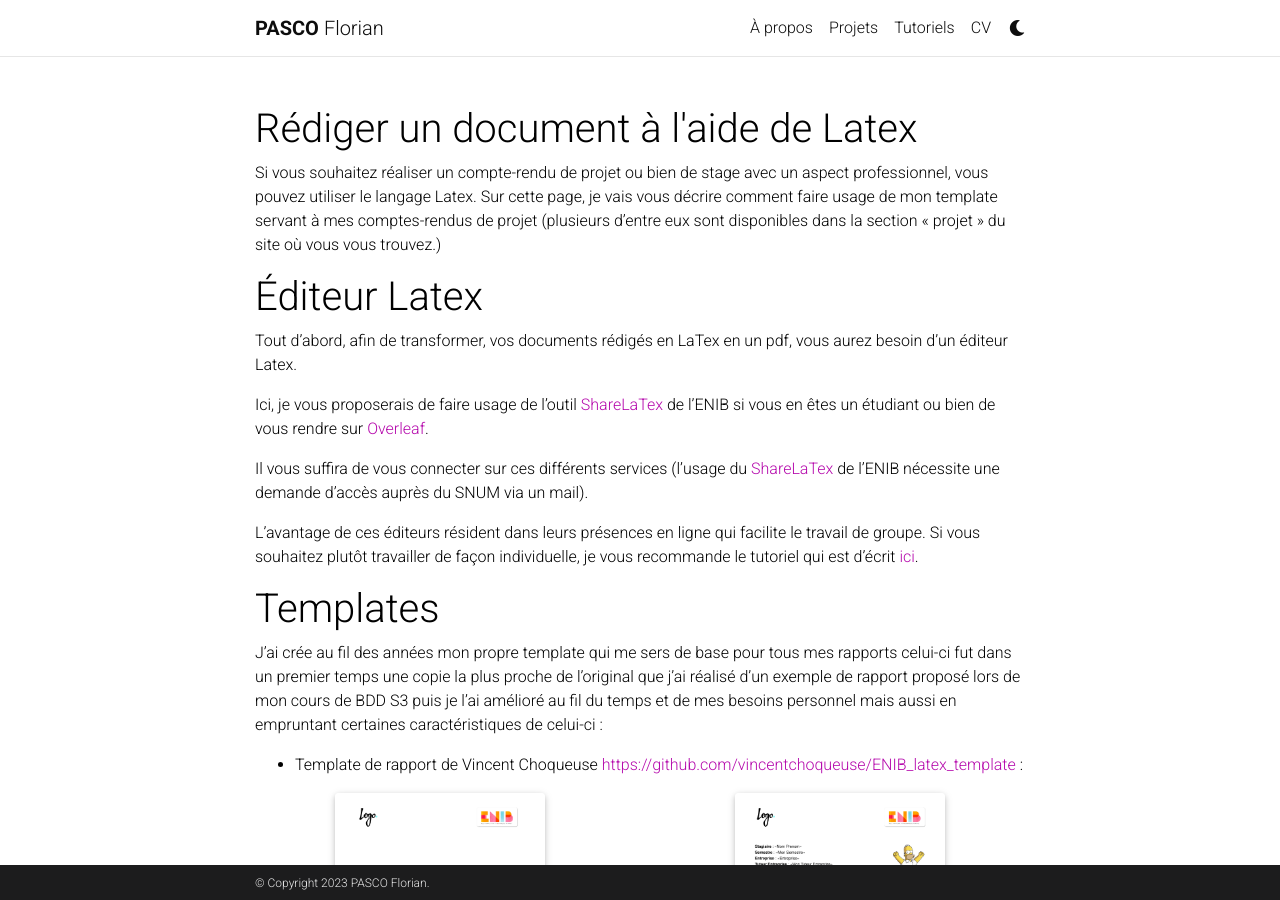
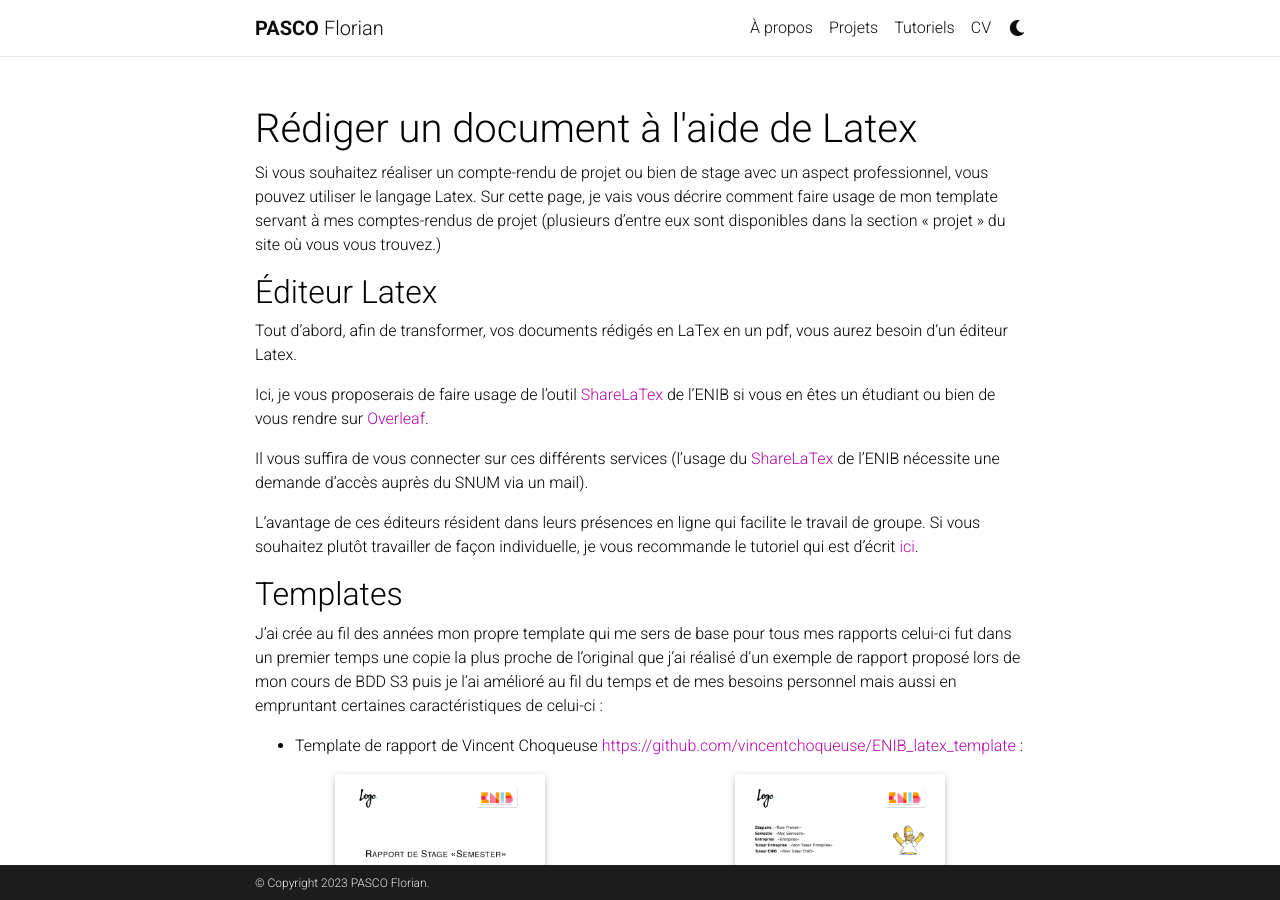
Before and after one commit to mpek29/mpek29.github.io, a Jekyll site: the page built from _tutorials/use_template_sharelatex.md, in a window 1280 px wide and 900 px high. Built offline with Jekyll 4.4.1, drawn with Linux system fonts in a browser that asks for light colours; full-size pictures stand in for the smaller copies a plugin makes; comment, search, counter and statistics services are not loaded; a style sheet for code colours, icons or effects is not loaded.

```diff
--- a/_tutorials/use_template_sharelatex.md
+++ b/_tutorials/use_template_sharelatex.md
@@ -6,7 +6,7 @@ importance: 1
 
 Si vous souhaitez réaliser un compte-rendu de projet ou bien de stage avec un aspect professionnel, vous pouvez utiliser le langage Latex. Sur cette page, je vais vous décrire comment faire usage de mon template servant à mes comptes-rendus de projet (plusieurs d'entre eux sont disponibles dans la section « projet » du site où vous vous trouvez.)
 
-# Éditeur Latex
+## Éditeur Latex
 Tout d'abord, afin de transformer, vos documents rédigés en LaTex en un pdf, vous aurez besoin d'un éditeur Latex.
 
 Ici, je vous proposerais de faire usage de l'outil [ShareLaTex](https://latex.enib.fr/project) de l'ENIB si vous en êtes un étudiant ou bien de vous rendre sur [Overleaf](https://www.overleaf.com).
@@ -15,7 +15,7 @@ Il vous suffira de vous connecter sur ces différents services (l'usage du [Shar
 
 L'avantage de ces éditeurs résident dans leurs présences en ligne qui facilite le travail de groupe. Si vous souhaitez plutôt travailler de façon individuelle, je vous recommande le tutoriel qui est d'écrit  [ici](https://vincentchoqueuse.github.io/personal_website/tutorials/latex_document.html).
 
-# Templates
+## Templates
 
 J'ai crée au fil des années mon propre template qui me sers de base pour tous mes rapports celui-ci fut dans un premier temps une copie la plus proche de l'original que j'ai réalisé d'un exemple de rapport proposé lors de mon cours de BDD S3 puis je l'ai amélioré au fil du temps et de mes besoins personnel mais aussi en empruntant certaines caractéristiques de celui-ci :
 
@@ -41,7 +41,7 @@ Et c'est ainsi que j'ai créé ce template <https://github.com/mpek29/mpek29-lat
     </div>
 </div>
 
-## Usage
+### Usage
 Pour utiliser un modèle,
 
 1. Rendez-vous sur la page GitHub de celui-ci (par exemple les liens ci-dessus).
```
